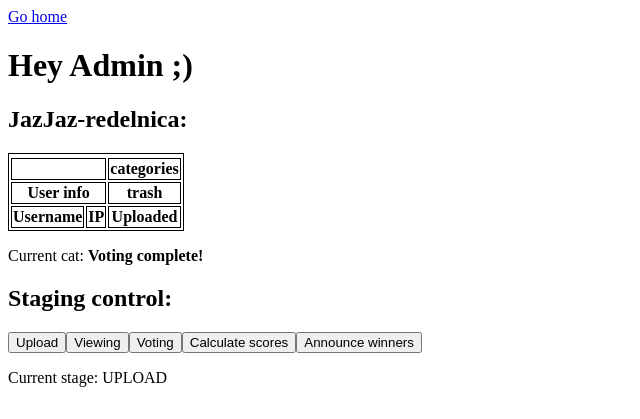
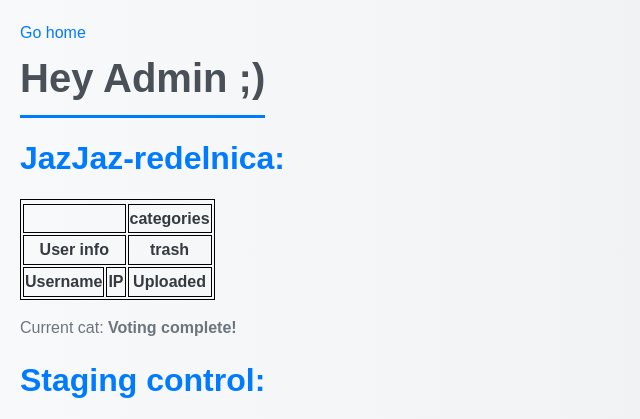
Before and after one commit to mlubej/hehormeh, a Flask app: page /admin in a window 1280 px wide. Shown: the top 419 px of the page, without its empty margins (0-640 px from the left). Run offline with Flask 3, Linux system fonts and the light colour scheme; lists and menus that the app fills with data are empty; parts of the project's set-up code (start-up, migrations or seed data) failed here and were passed over.

Commit message:
Apply styling provided by chatgpt

```diff
--- a/hehormeh/templates/admin.html
+++ b/hehormeh/templates/admin.html
@@ -3,10 +3,7 @@
   <head>
     <meta charset="UTF-8" />
     <title>Admin page</title>
-    <link
-      rel="stylesheet"
-      href="{{ url_for('static', filename='styles/style.css') }}"
-    />
+    <link rel="stylesheet" href="{{ url_for('static', filename='styles/style.css') }}">
   </head>
   <style>
     table,
@@ -26,7 +23,8 @@
 
   <body>
     <a href="{{ url_for('index') }}">Go home</a>
-    <h1>Hey Admin ;)</h1>
+    <br>
+    <h1>Hey Admin ;) </h1>
 
     <h2>JazJaz-redelnica:</h2>
     <table>
@@ -101,7 +99,7 @@
     </form>
     <br />
     <a href="/qr" target="_blank">
-      <img src="{{qr_code_img}}" alt="Server link" width="100" />
+      <img src="{{qr_code_img}}" alt="Server link" style="width: 200px; height: 200px;" />
     </a>
   </body>
 </html>
--- a/hehormeh/templates/upload.html
+++ b/hehormeh/templates/upload.html
@@ -3,11 +3,12 @@
   <head>
     <meta charset="UTF-8" />
     <title>Daj ribu</title>
-    <link rel="stylesheet" href="{{ url_for('static', filename='style.css') }}" />
+    <link rel="stylesheet" href="{{ url_for('static', filename='styles/style.css') }}">
   </head>
 
   <body>
     <a href="{{ url_for('index') }}">Go home</a>
+    <br>
     <h1>Danes tvoji meme-ji uvidijo luč sveta</h1>
 
     <!-- Handle normal categories -->
--- a/static/styles/style.css
+++ b/static/styles/style.css
@@ -51,6 +51,9 @@ td {
   border-radius: 50%;
   background: #4CAF50;
   cursor: pointer;
+}
+
+
 .progress-bar-continer {
   height: 80px;
   width: 100%;
@@ -79,3 +82,221 @@ td {
   position: relative;
   z-index: 1;
 }
+
+/* General Reset */
+body, h1, h2, h3, p, ul, li, a {
+    margin: 0;
+    padding: 0;
+    box-sizing: border-box;
+}
+
+/* Body Styling */
+body {
+    font-family: 'Arial', sans-serif;
+    background: linear-gradient(to right, #f8f9fa, #e9ecef);
+    color: #343a40;
+    line-height: 1.6;
+    margin: 0;
+    padding: 20px;
+}
+
+/* Container */
+.container {
+    width: 80%;
+    margin: 20px auto;
+    padding: 20px;
+    background: #ffffff;
+    box-shadow: 0 4px 6px rgba(0, 0, 0, 0.1);
+    border-radius: 10px;
+}
+
+/* Headings */
+h1, h2, h3 {
+    color: #495057;
+    margin-bottom: 15px;
+}
+
+h1 {
+    font-size: 2.5rem;
+    border-bottom: 3px solid #007bff;
+    display: inline-block;
+    padding-bottom: 5px;
+}
+
+h2 {
+    font-size: 2rem;
+    color: #007bff;
+}
+
+/* Paragraphs */
+p {
+    margin: 15px 0;
+    font-size: 1rem;
+    color: #6c757d;
+}
+
+/* Links */
+a {
+    text-decoration: none;
+    color: #007bff;
+    transition: color 0.3s ease;
+}
+
+a:hover {
+    color: #0056b3;
+}
+
+/* Buttons */
+button, .btn {
+    display: inline-block;
+    padding: 10px 20px;
+    background-color: #007bff;
+    color: #fff;
+    border: none;
+    border-radius: 5px;
+    cursor: pointer;
+    font-size: 1rem;
+    transition: background-color 0.3s ease, transform 0.2s ease;
+}
+
+button:hover, .btn:hover {
+    background-color: #0056b3;
+    transform: scale(1.05);
+}
+
+/* Lists */
+ul {
+    margin: 15px 0;
+    padding-left: 20px;
+    list-style: circle;
+}
+
+li {
+    margin: 5px 0;
+    color: #495057;
+}
+
+/* Inputs */
+input, textarea {
+    width: 100%;
+    padding: 10px;
+    margin: 10px 0;
+    border: 1px solid #ced4da;
+    border-radius: 5px;
+    font-size: 1rem;
+}
+
+input:focus, textarea:focus {
+    outline: none;
+    border-color: #007bff;
+    box-shadow: 0 0 5px rgba(0, 123, 255, 0.5);
+}
+
+/* Header */
+header {
+    background: #007bff;
+    color: #fff;
+    padding: 15px 20px;
+    text-align: center;
+    box-shadow: 0 4px 6px rgba(0, 0, 0, 0.1);
+}
+
+header h1 {
+    font-size: 2rem;
+    margin: 0;
+}
+
+/* Footer */
+footer {
+    text-align: center;
+    padding: 15px 0;
+    margin-top: 20px;
+    background: #343a40;
+    color: #fff;
+    font-size: 0.9rem;
+}
+
+footer a {
+    color: #007bff;
+}
+
+/* Cards */
+.card {
+    background: #fff;
+    border: 1px solid #dee2e6;
+    border-radius: 5px;
+    box-shadow: 0 2px 4px rgba(0, 0, 0, 0.1);
+    margin: 20px 0;
+    padding: 20px;
+    transition: transform 0.2s ease, box-shadow 0.2s ease;
+}
+
+.card:hover {
+    transform: scale(1.02);
+    box-shadow: 0 6px 12px rgba(0, 0, 0, 0.15);
+}
+
+/* Navbar */
+.navbar {
+    background: #343a40;
+    padding: 10px 20px;
+    display: flex;
+    justify-content: space-between;
+    align-items: center;
+    box-shadow: 0 4px 6px rgba(0, 0, 0, 0.1);
+}
+
+.navbar a {
+    color: #fff;
+    margin: 0 10px;
+}
+
+.navbar a:hover {
+    color: #007bff;
+}
+
+/* Responsive */
+@media (max-width: 768px) {
+    .container {
+        width: 95%;
+    }
+
+    h1 {
+        font-size: 2rem;
+    }
+
+    h2 {
+        font-size: 1.5rem;
+    }
+}
+
+img {
+  object-fit: contain;
+  width: 800px;
+  height: 800px;
+}
+
+/* Button-Like Links */
+.btn-link {
+    display: inline-block;
+    padding: 10px 20px;
+    background-color: #007bff;
+    color: #fff;
+    text-align: center;
+    text-decoration: none;
+    border-radius: 5px;
+    font-size: 1rem;
+    font-weight: bold;
+    transition: background-color 0.3s ease, transform 0.2s ease;
+    box-shadow: 0 4px 6px rgba(0, 0, 0, 0.1);
+}
+
+.btn-link:hover {
+    background-color: #0056b3;
+    transform: scale(1.05);
+}
+
+.btn-link:active {
+    background-color: #004085;
+    transform: scale(0.98);
+}
```
Also changed, not shown: hehormeh/templates/index.html (+4 -8 lines).
